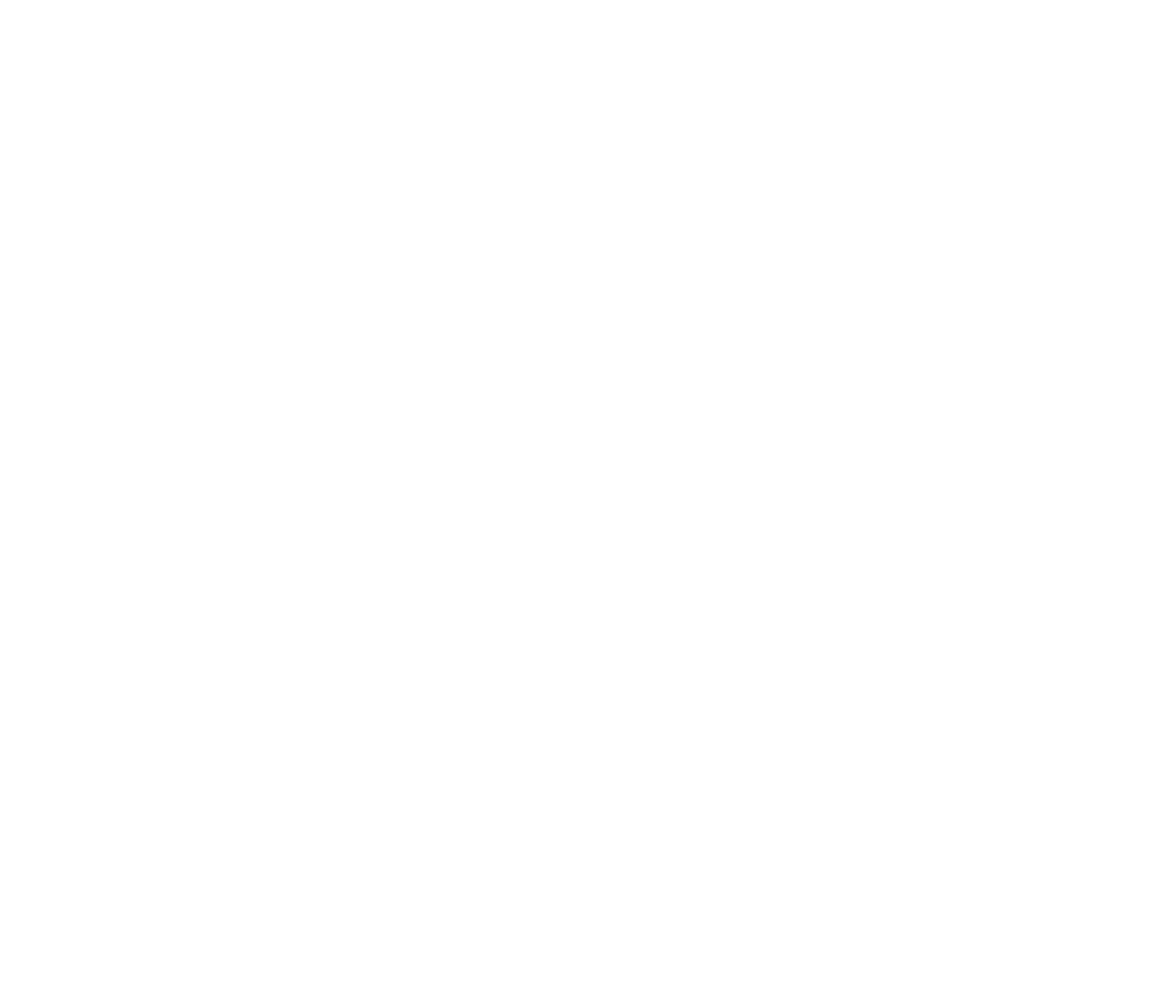
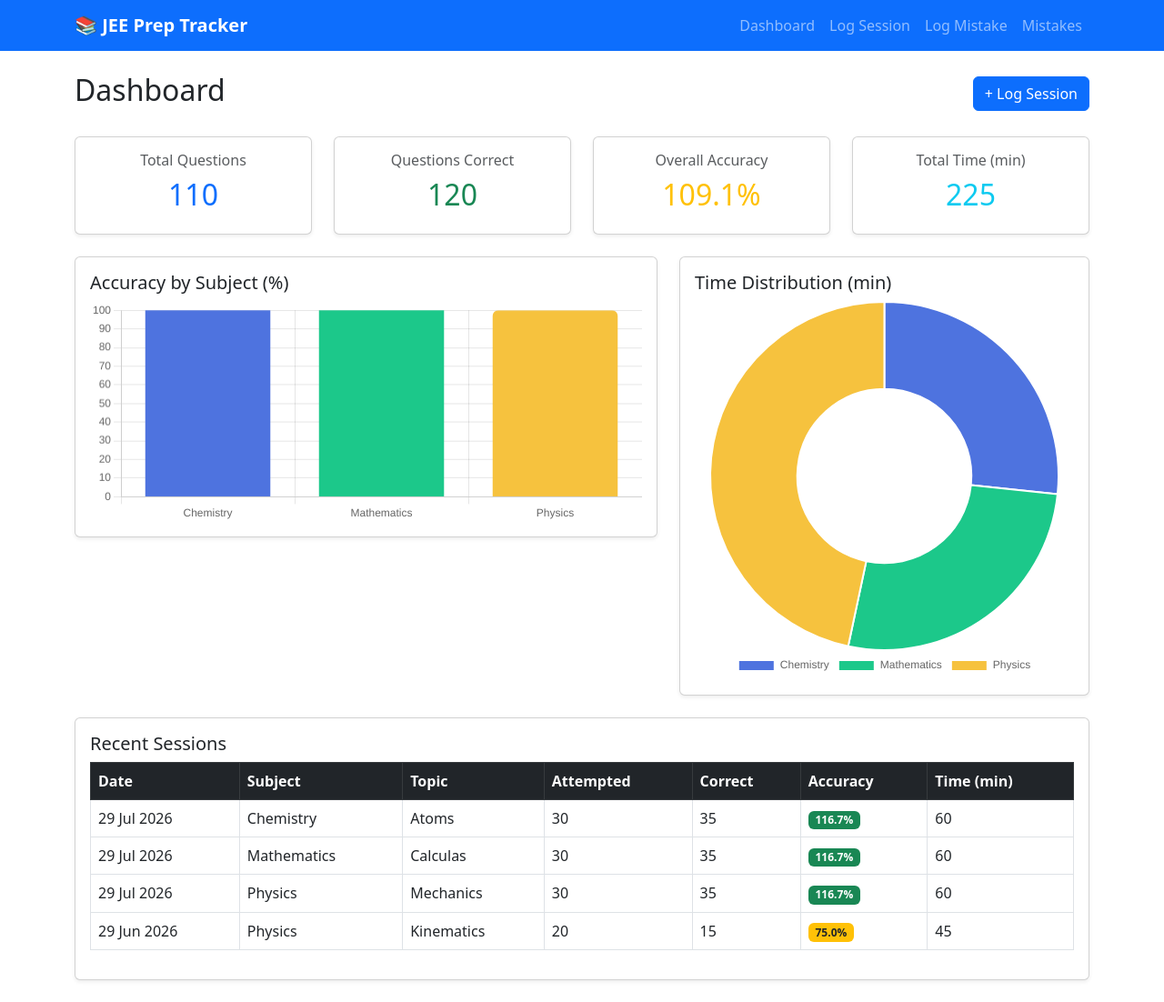
Before and after one commit to hemashribellary/JEE-Prep-Tracker, a Flask app: page /dashboard in a window 1280 px wide. Before the commit the page is empty. Shown: the whole page at 91% size. Before the commit the page ends 800 px from the top, so only its background shows below. Run offline with Flask 3, Linux system fonts and the light colour scheme.

Commit message:
Week 8: add dashboard.html with Chart.js charts

```diff
--- a/templates/base.html
+++ b/templates/base.html
@@ -34,8 +34,9 @@
         {% block content %}{% endblock %}
     </div>
 
-    <script src="https://cdn.jsdelivr.net/npm/bootstrap@5.3.0/dist/js/bootstrap.bundle.min.js"></script>
+     <script src="https://cdn.jsdelivr.net/npm/bootstrap@5.3.0/dist/js/bootstrap.bundle.min.js"></script>
     <script src="https://cdn.jsdelivr.net/npm/chart.js"></script>
     <script src="{{ url_for('static', filename='charts.js') }}"></script>
+    {% block scripts %}{% endblock %}
 </body>
 </html>
--- a/templates/dashboard.html
+++ b/templates/dashboard.html
@@ -0,0 +1,181 @@
+{% extends 'base.html' %}
+
+{% block content %}
+<div class="d-flex justify-content-between align-items-center mb-4">
+    <h2>Dashboard</h2>
+    <a href="{{ url_for('log_session') }}" class="btn btn-primary">+ Log Session</a>
+</div>
+
+<!-- Summary Cards -->
+<div class="row mb-4">
+    <div class="col-md-3">
+        <div class="card text-center shadow-sm">
+            <div class="card-body">
+                <h6 class="text-muted">Total Questions</h6>
+                <h2 class="text-primary">{{ total_attempted }}</h2>
+            </div>
+        </div>
+    </div>
+    <div class="col-md-3">
+        <div class="card text-center shadow-sm">
+            <div class="card-body">
+                <h6 class="text-muted">Questions Correct</h6>
+                <h2 class="text-success">{{ total_correct }}</h2>
+            </div>
+        </div>
+    </div>
+    <div class="col-md-3">
+        <div class="card text-center shadow-sm">
+            <div class="card-body">
+                <h6 class="text-muted">Overall Accuracy</h6>
+                <h2 class="text-warning">{{ overall_accuracy }}%</h2>
+            </div>
+        </div>
+    </div>
+    <div class="col-md-3">
+        <div class="card text-center shadow-sm">
+            <div class="card-body">
+                <h6 class="text-muted">Total Time (min)</h6>
+                <h2 class="text-info">{{ total_time }}</h2>
+            </div>
+        </div>
+    </div>
+</div>
+
+<!-- Charts -->
+<div class="row mb-4">
+    <div class="col-md-7">
+        <div class="card shadow-sm">
+            <div class="card-body">
+                <h5 class="card-title">Accuracy by Subject (%)</h5>
+                <canvas id="accuracyChart" height="120"></canvas>
+            </div>
+        </div>
+    </div>
+    <div class="col-md-5">
+        <div class="card shadow-sm">
+            <div class="card-body">
+                <h5 class="card-title">Time Distribution (min)</h5>
+                <canvas id="timeChart" height="120"></canvas>
+            </div>
+        </div>
+    </div>
+</div>
+
+<!-- Weak Topics -->
+{% if weak_topics %}
+<div class="card shadow-sm mb-4">
+    <div class="card-body">
+        <h5 class="card-title text-danger">⚠ Weak Topics (below 60%)</h5>
+        <table class="table table-bordered">
+            <thead class="table-dark">
+                <tr>
+                    <th>Topic</th>
+                    <th>Subject</th>
+                    <th>Accuracy</th>
+                    <th>Questions Attempted</th>
+                </tr>
+            </thead>
+            <tbody>
+                {% for topic in weak_topics %}
+                <tr class="table-danger">
+                    <td>{{ topic.topic }}</td>
+                    <td>{{ topic.subject }}</td>
+                    <td>{{ topic.accuracy }}%</td>
+                    <td>{{ topic.attempted }}</td>
+                </tr>
+                {% endfor %}
+            </tbody>
+        </table>
+    </div>
+</div>
+{% endif %}
+
+<!-- Recent Sessions -->
+<div class="card shadow-sm mb-4">
+    <div class="card-body">
+        <h5 class="card-title">Recent Sessions</h5>
+        {% if sessions %}
+        <table class="table table-bordered table-hover">
+            <thead class="table-dark">
+                <tr>
+                    <th>Date</th>
+                    <th>Subject</th>
+                    <th>Topic</th>
+                    <th>Attempted</th>
+                    <th>Correct</th>
+                    <th>Accuracy</th>
+                    <th>Time (min)</th>
+                </tr>
+            </thead>
+            <tbody>
+                {% for s in sessions %}
+                <tr>
+                    <td>{{ s.date.strftime('%d %b %Y') }}</td>
+                    <td>{{ s.subject }}</td>
+                    <td>{{ s.topic }}</td>
+                    <td>{{ s.questions_attempted }}</td>
+                    <td>{{ s.questions_correct }}</td>
+                    <td>
+                        {% set acc = (s.questions_correct / s.questions_attempted * 100) | round(1) %}
+                        {% if acc < 60 %}
+                            <span class="badge bg-danger">{{ acc }}%</span>
+                        {% elif acc < 80 %}
+                            <span class="badge bg-warning text-dark">{{ acc }}%</span>
+                        {% else %}
+                            <span class="badge bg-success">{{ acc }}%</span>
+                        {% endif %}
+                    </td>
+                    <td>{{ s.time_spent }}</td>
+                </tr>
+                {% endfor %}
+            </tbody>
+        </table>
+        {% else %}
+        <p class="text-muted text-center">No sessions logged yet.</p>
+        {% endif %}
+    </div>
+</div>
+{% endblock %}
+
+{% block scripts %}
+<script>
+    const subjectAccuracy = {{ subject_accuracy | tojson }};
+    const subjectData = {{ subject_data | tojson }};
+
+    const subjects = Object.keys(subjectAccuracy);
+    const accuracyValues = subjects.map(s => subjectAccuracy[s]);
+    const timeValues = subjects.map(s => subjectData[s].time);
+
+    new Chart(document.getElementById('accuracyChart'), {
+        type: 'bar',
+        data: {
+            labels: subjects,
+            datasets: [{
+                label: 'Accuracy %',
+                data: accuracyValues,
+                backgroundColor: ['#4e73df', '#1cc88a', '#f6c23e'],
+                borderRadius: 6
+            }]
+        },
+        options: {
+            scales: { y: { beginAtZero: true, max: 100 } },
+            plugins: { legend: { display: false } }
+        }
+    });
+
+    new Chart(document.getElementById('timeChart'), {
+        type: 'doughnut',
+        data: {
+            labels: subjects,
+            datasets: [{
+                data: timeValues,
+                backgroundColor: ['#4e73df', '#1cc88a', '#f6c23e']
+            }]
+        },
+        options: {
+            plugins: { legend: { position: 'bottom' } }
+        }
+    });
+</script>
+{% endblock %}
```
Also changed, not shown: jee_tracker.db.
